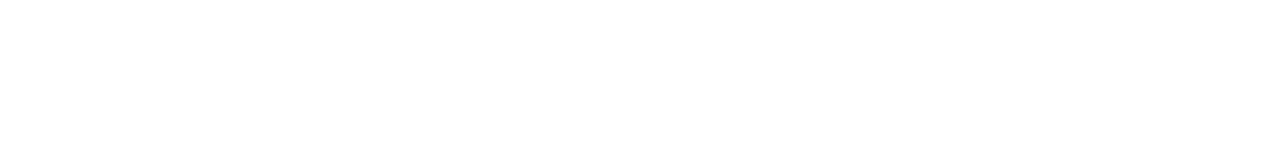
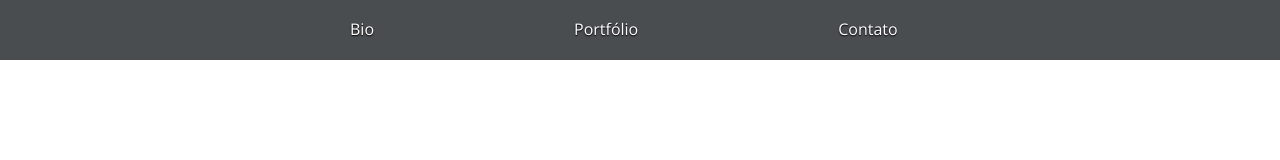
Before and after one commit to paulitolinhares/paginapessoal, a website: page index.html in a window 1280 px wide. Drawn offline with nearby package versions, Linux system fonts and the light colour scheme.

Commit message:
Passo 2: Menu

```diff
--- a/index.html
+++ b/index.html
@@ -43,8 +43,18 @@
 
 <body>
   <!--  Início do body  -->
-  <nav>
-
+  <nav class="navcontain">
+    <div class="navbar">
+      <div class="row">
+        <div class="ten columns centered">
+          <ul id="menu">
+            <li><a href="#">Bio</a></li>
+            <li><a href="#">Portfólio</a></li>
+            <li><a href="#">Contato</a></li>
+          </ul>
+        </div>
+      </div>
+    </div>
   </nav>
   <section id=""></section>
   <section id=""></section>
--- a/sass/_custom.scss
+++ b/sass/_custom.scss
@@ -1 +1,11 @@
 // Your custom SCSS should be written here...
+
+nav{
+  ul#menu{
+    li{
+      a{
+        padding: 0 em(100px);
+      }
+    }
+  }
+}
```
Also changed, not shown: css/gumby.css.
